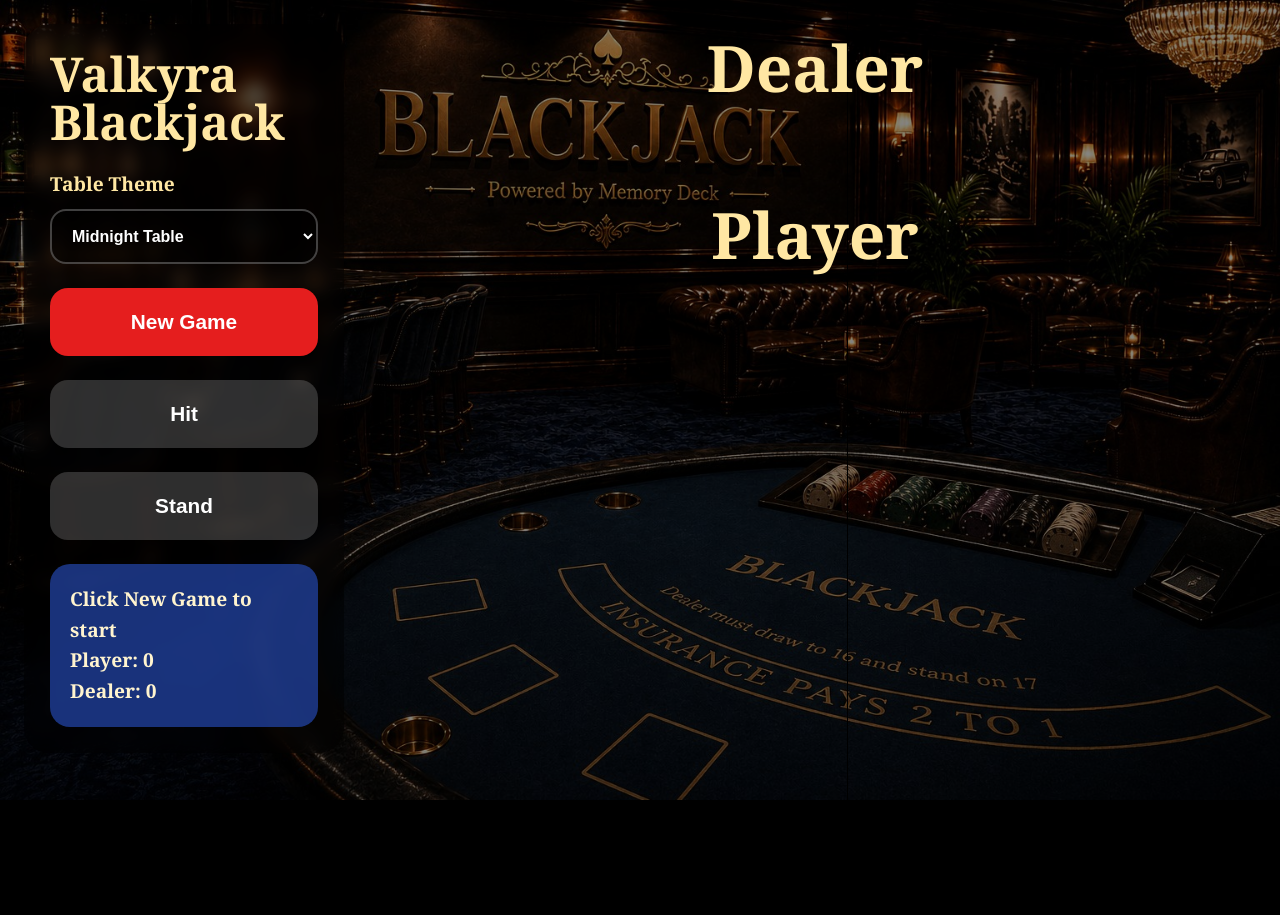
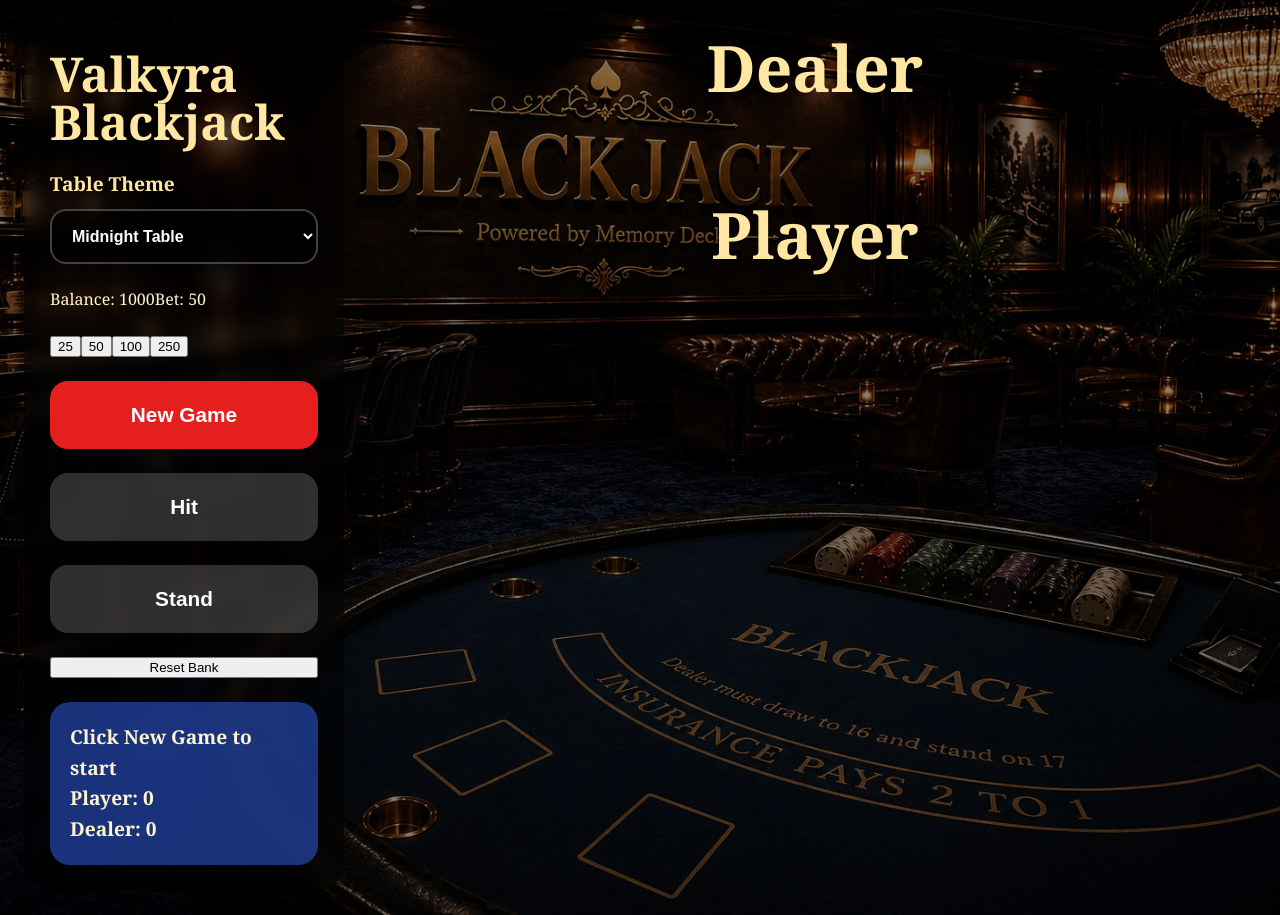
Before and after one commit to PlayYourPhotos/playyourphotos-blackjack, a React (Create React App) app: page /demo in a window 1280 px wide. Before the commit the page ends 800 px from the top, so only its background shows below. Built offline with nearby package versions, Linux system fonts and the light colour scheme.

Commit message:
Update Demo.js

```diff
--- a/src/pages/Demo.js
+++ b/src/pages/Demo.js
@@ -19,6 +19,8 @@ const tableThemes = {
     background: "/backgrounds/emerald.jpg",
   },
 };
+
+const chipValues = [25, 50, 100, 250];
 
 function shuffleDeck(deck) {
   const copy = [...deck];
@@ -70,6 +72,10 @@ export default function Demo() {
   const [dealerRevealed, setDealerRevealed] = useState(false);
   const [message, setMessage] = useState("Click New Game to start");
 
+  const [balance, setBalance] = useState(1000);
+  const [currentBet, setCurrentBet] = useState(50);
+  const [activeRoundBet, setActiveRoundBet] = useState(0);
+
   const [galleryCards, setGalleryCards] = useState([]);
   const [galleryIndex, setGalleryIndex] = useState(null);
   const [showResultOverlay, setShowResultOverlay] = useState(false);
@@ -84,11 +90,33 @@ export default function Demo() {
     ? cardValue(dealerHand[0].rank)
     : 0;
 
+  function settleBet(finalMessage, finalBet) {
+    const type = resultType(finalMessage);
+
+    if (type === "win") {
+      setBalance((current) => current + finalBet * 2);
+    }
+
+    if (type === "draw") {
+      setBalance((current) => current + finalBet);
+    }
+  }
+
   function newGame() {
+    if (gameStarted) return;
+
+    if (balance < currentBet) {
+      setMessage("Not enough chips for that bet");
+      return;
+    }
+
     const freshDeck = shuffleDeck(fullDeck);
 
     const player = [freshDeck[0], freshDeck[2]];
     const dealer = [freshDeck[1], freshDeck[3]];
+
+    setBalance((current) => current - currentBet);
+    setActiveRoundBet(currentBet);
 
     setDeck(freshDeck.slice(4));
     setPlayerHand(player);
@@ -100,9 +128,12 @@ export default function Demo() {
   }
 
   function endGame(finalMessage) {
+    const finalBet = activeRoundBet;
+
     setDealerRevealed(true);
     setGameStarted(false);
     setMessage(finalMessage);
+    settleBet(finalMessage, finalBet);
 
     setTimeout(() => {
       setShowResultOverlay(true);
@@ -167,6 +198,15 @@ export default function Demo() {
     );
   }
 
+  function resetBank() {
+    if (gameStarted) return;
+
+    setBalance(1000);
+    setCurrentBet(50);
+    setActiveRoundBet(0);
+    setMessage("Bank reset. Click New Game to start");
+  }
+
   const activeGalleryCard =
     galleryIndex !== null ? galleryCards[galleryIndex] : null;
 
@@ -191,7 +231,29 @@ export default function Demo() {
           </select>
         </div>
 
-        <button className="primary-button" onClick={newGame}>
+        <div className="bank-box">
+          <span>Balance: {balance}</span>
+          <span>Bet: {currentBet}</span>
+        </div>
+
+        <div className="chip-row">
+          {chipValues.map((chip) => (
+            <button
+              key={chip}
+              className={`chip-button ${currentBet === chip ? "active" : ""}`}
+              onClick={() => setCurrentBet(chip)}
+              disabled={gameStarted || chip > balance}
+            >
+              {chip}
+            </button>
+          ))}
+        </div>
+
+        <button
+          className="primary-button"
+          onClick={newGame}
+          disabled={gameStarted || balance < currentBet}
+        >
           New Game
         </button>
 
@@ -209,6 +271,14 @@ export default function Demo() {
           disabled={!gameStarted || dealerRevealed}
         >
           Stand
+        </button>
+
+        <button
+          className="reset-button"
+          onClick={resetBank}
+          disabled={gameStarted}
+        >
+          Reset Bank
         </button>
 
         <div className="status-box">
@@ -276,6 +346,8 @@ export default function Demo() {
             <div className="result-scores">
               <span>Player: {playerTotal}</span>
               <span>Dealer: {handTotal(dealerHand)}</span>
+              <span>Bet: {activeRoundBet}</span>
+              <span>Balance: {balance}</span>
             </div>
 
             <button className="result-button" onClick={newGame}>
```
